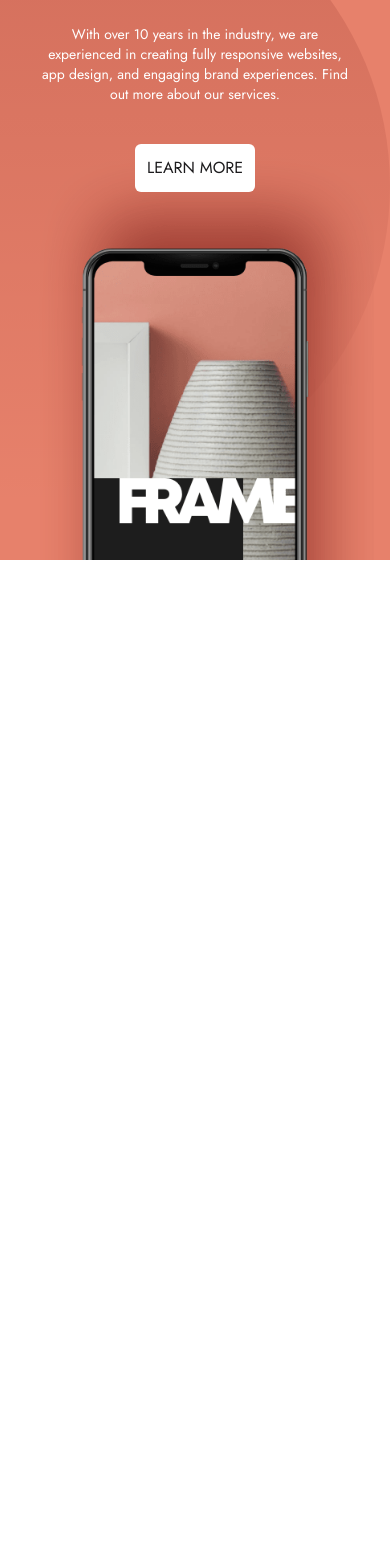
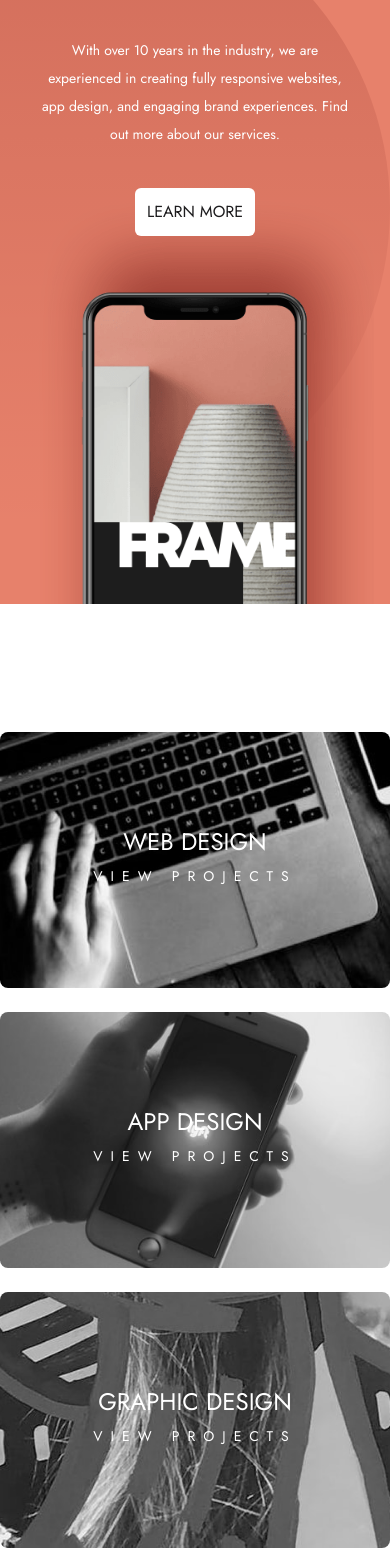
Before and after one commit to SheeloveDol/designo, a React (Vite) app: page / in a window 390 px wide. Shown: the part 264-1812 px from the top of the page. Before the commit the page ends 844 px from the top, so only its background shows below. Built offline with nearby package versions, Linux system fonts and the light colour scheme.

Commit message:
Responsive layout for projects section on homepage done

```diff
--- a/src/pages/Home.jsx
+++ b/src/pages/Home.jsx
@@ -1,9 +1,14 @@
 import HeroImage from "../assets/home/desktop/image-hero-phone.png";
 import BgPattern from "../assets/home/desktop/bg-pattern-hero-home.svg";
+import AppDesingImg from "../assets/home/desktop/image-app-design.jpg"
+import WebDesignImg from "../assets/home/desktop/image-web-design-large.jpg"
+import GraphicDesignImg from "../assets/home/desktop/image-graphic-design.jpg"
 
 export const Home = () => {
   return (
-    <div
+    <div>
+      {/* HERO SECTION */}
+      <section
         className={`relative bg-peach text-white text-center sm:rounded-xl`}
         style={{
           backgroundImage: `url('${BgPattern}')`,
@@ -14,39 +19,64 @@ export const Home = () => {
       >
         <div className="lg:flex mx-4 lg:mx-0 lg:pl-20 ">
           <div className="lg:text-left px-5 sm:px-20 lg:px-0 md:pt-8">
-          <h2 className="text-3xl sm:text-3xl md:text-4xl lg:text-5xl pt-16 ">
+            <h2 className="text-3xl sm:text-3xl md:text-4xl lg:text-5xl pt-16 leading-10">
               Award-winning custom designs and digital branding solutions
             </h2>
-          <p className="mt-10 text-sm sm:text-base text-center lg:text-left  ">
+            <p className="mt-10 text-sm sm:text-base text-center lg:text-left leading-7 ">
               With over 10 years in the industry, we are experienced in creating
-            fully responsive websites, app design, and engaging brand experiences.
-            Find out more about our services.
+              fully responsive websites, app design, and engaging brand
+              experiences. Find out more about our services.
             </p>
             <button className="mt-10  p-3 text-black bg-white rounded-md">
               LEARN MORE
             </button>
           </div>
-        <div
-          className=" "
-
-        >
+          <div className=" ">
             <div
               className="overflow-hidden max-w-[375px] h-[448px] lg:h-[548px] lg:w-96 bg-no-repeat bg-[center_top] lg:bg-[center_top_-3rem] mt-[-5rem] lg:mt-0 mx-auto"
               style={{
                 backgroundImage: `url('${HeroImage}')`,
                 backgroundSize: "140%",
-
               }}
             ></div>
           </div>
         </div>
-      <div></div>
-      <div></div>
-      <div></div>
+      </section>
+
+      {/* PROJECTS SECTION */}
+      <section className="mt-32 gap-6 grid lg:grid-rows-2 lg:grid-cols-2 ">
+        <div
+        className="h-64  rounded-lg bg-no-repeat bg-cover bg-bottom flex flex-col items-center justify-center row-span-2 lg:h-full"
+        style={{
+          backgroundImage: `url('${WebDesignImg}')`
+        }}
+        >
+          <h3 className="text-2xl lg:text-4xl lg:mb-4 text-white">WEB DESIGN</h3>
+          <p className="text-white text-sm leading-9 tracking-[0.5rem]">VIEW PROJECTS</p>
+        </div>
+        <div
+        className="h-64 rounded-lg bg-no-repeat bg-cover bg-center flex flex-col items-center justify-center"
+        style={{
+          backgroundImage: `url('${AppDesingImg}')`
+        }}
+        >
+          <h3 className="text-2xl lg:text-4xl lg:mb-4 text-white">APP DESIGN</h3>
+          <p className="text-white text-sm leading-9 tracking-[0.5rem]">VIEW PROJECTS</p>
+        </div>
+        <div
+        className="h-64 rounded-lg bg-no-repeat bg-cover bg-center flex flex-col items-center justify-center"
+        style={{
+          backgroundImage: `url('${GraphicDesignImg}')`
+        }}
+        >
+          <h3 className="text-2xl lg:text-4xl lg:mb-4 text-white">GRAPHIC DESIGN</h3>
+          <p className="text-white text-sm leading-9 tracking-[0.5rem]">VIEW PROJECTS</p>
+        </div>
+      </section>
+
     </div>
   );
 };
-
 
 /*
 
--- a/tailwind.config.js
+++ b/tailwind.config.js
@@ -16,7 +16,6 @@ export default {
       'lightGrey' : 'rgb(241, 243, 245)',
     },
 
-
     extend: {},
   },
   plugins: [require("daisyui")],
```
Lines whose indentation alone changed are shown as unchanged.
